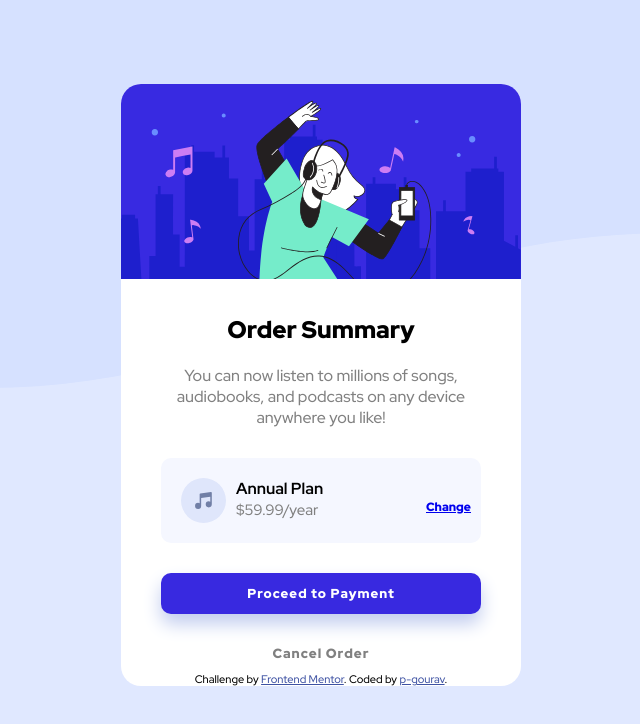
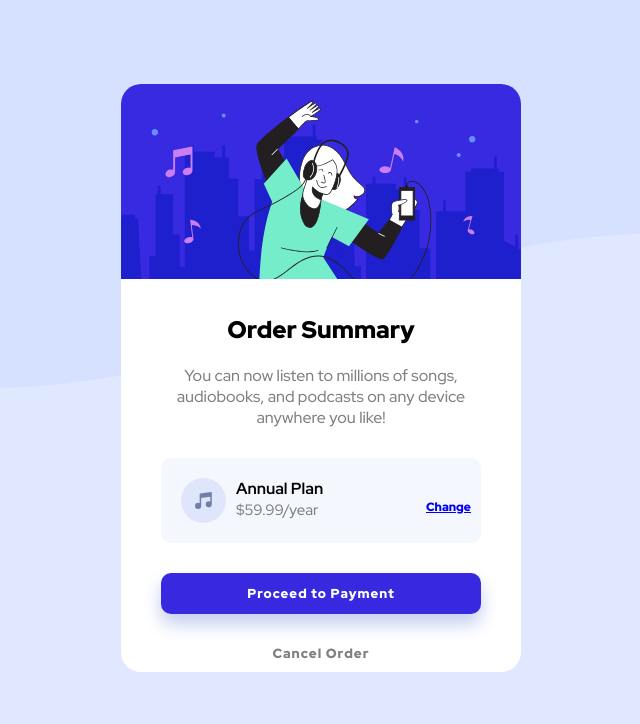
Before and after one commit to p-gourav/Frontend-Mentor-order-summary-component-main, a plain HTML site: page index.html in a window 1280 px wide. Shown: the whole page, without its empty margins (319-959 px from the left). Drawn offline with Linux system fonts and the light colour scheme.

Commit message:
Update index.html

```diff
--- a/index.html
+++ b/index.html
@@ -190,10 +190,8 @@
 
   <div class="cancel">Cancel Order</div>
 
-  <div class="attribution">
-    Challenge by <a href="https://www.frontendmentor.io?ref=challenge" target="_blank">Frontend Mentor</a>.
-    Coded by <a href="#">p-gourav</a>.
-  </div>
+
 </div>
+
 </body>
 </html>
```
